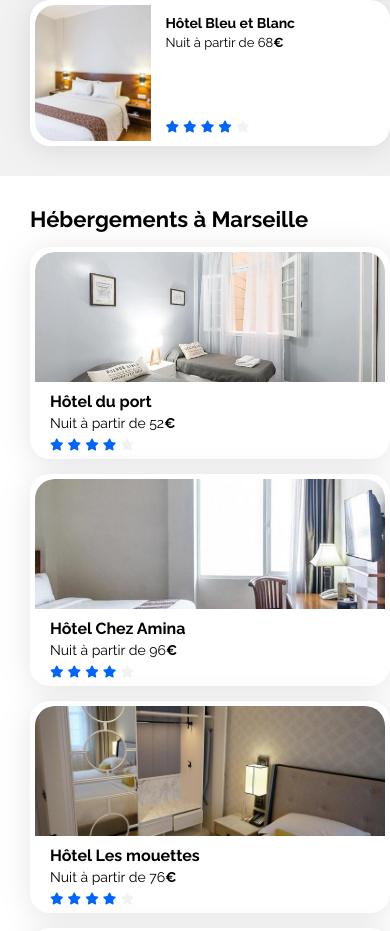
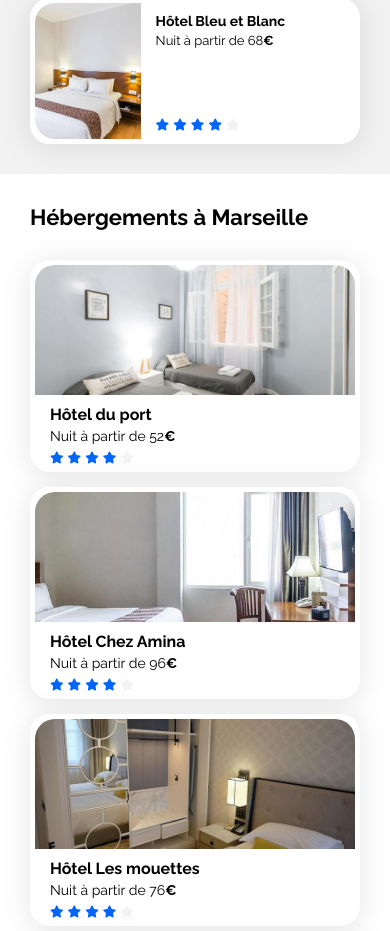
Before and after one commit to mickael13800/p2-booki, a plain HTML site: page index.html in a window 390 px wide. Shown: the part 1061-1992 px from the top of the page. Drawn offline with Linux system fonts and the light colour scheme.

Commit message:
finalisation p2

```diff
--- a/css/style.css
+++ b/css/style.css
@@ -1,9 +1,3 @@
-/*
-* {
-    box-shadow: 0 0 0 3px red inset;
-}
-*/
-
 /****** General ***********/
 * {
     font-family: 'Raleway', sans-serif;
@@ -195,7 +189,7 @@ form .loupe {
 
 .onglet-filtre:hover {
     background-color: var(--filter-bg-color);
-    cursor: pointer;
+
 }
 
 .infobar {
@@ -231,7 +225,7 @@ form .loupe {
 .hebergements-and-populaires section {
     background-color: var(--main-bg-color);
     border-radius: 20px;
-    padding: 30px 0 30px 30px;
+    padding: 30px;
     box-sizing: border-box;
 }
 
@@ -241,20 +235,22 @@ form .loupe {
 }
 
 .hebergements-cards {
-    display: flex;
-    flex-wrap: wrap;
-    justify-content: space-between;
+    display: grid;
+    grid-template-rows: 1fr 1fr;
+    grid-template-columns: 1fr 1fr 1fr;
+    gap: 30px;
+    padding-top: 30px;
+    padding-bottom: 30px;
 }
 
 .hebergements-cards a {
     display: flex;
-    width: 33%;
+    width: 100%;
 }
 
 .hebergements-cards .card {
     display: flex;
     flex-direction: column;
-    margin: 30px 30px 0 0;
     width: 100%;
 
 }
@@ -285,7 +281,6 @@ form .loupe {
 
 .plus-img {
     font-weight: bold;
-    padding: 30px 0 0 0;
 }
 
 /****** Populaires ***********/
@@ -490,6 +485,7 @@ footer h3 {
         width: 50%;
         justify-content: center;
         border-bottom: 2px solid var(--main-bg-color);
+        border-top: none;
     }
 
     header a:hover {
@@ -586,7 +582,11 @@ footer h3 {
     }
 
    .hebergements-cards {
+    display: flex;
     flex-direction: column;
+    padding-top: 15px;
+    padding-bottom: 15px;
+    gap: 0;
    }
 
    .hebergements-cards a {
```
